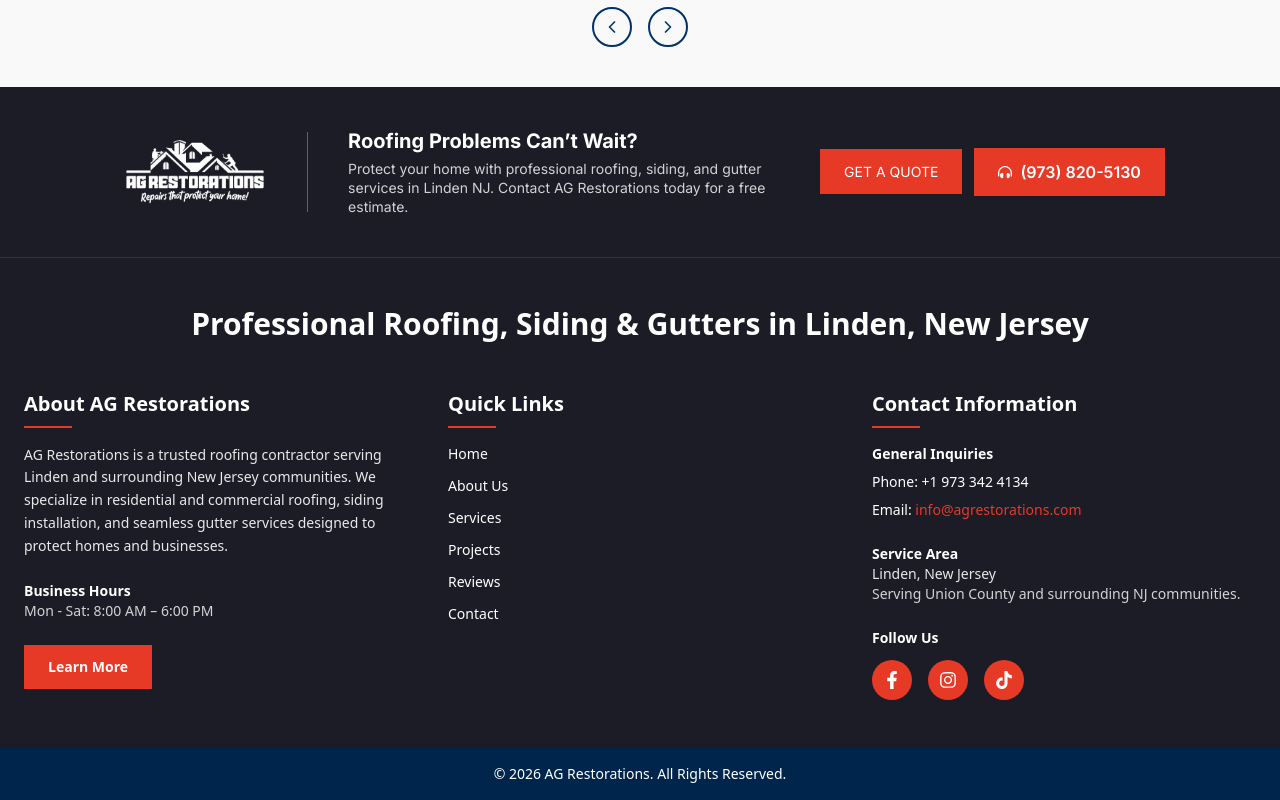
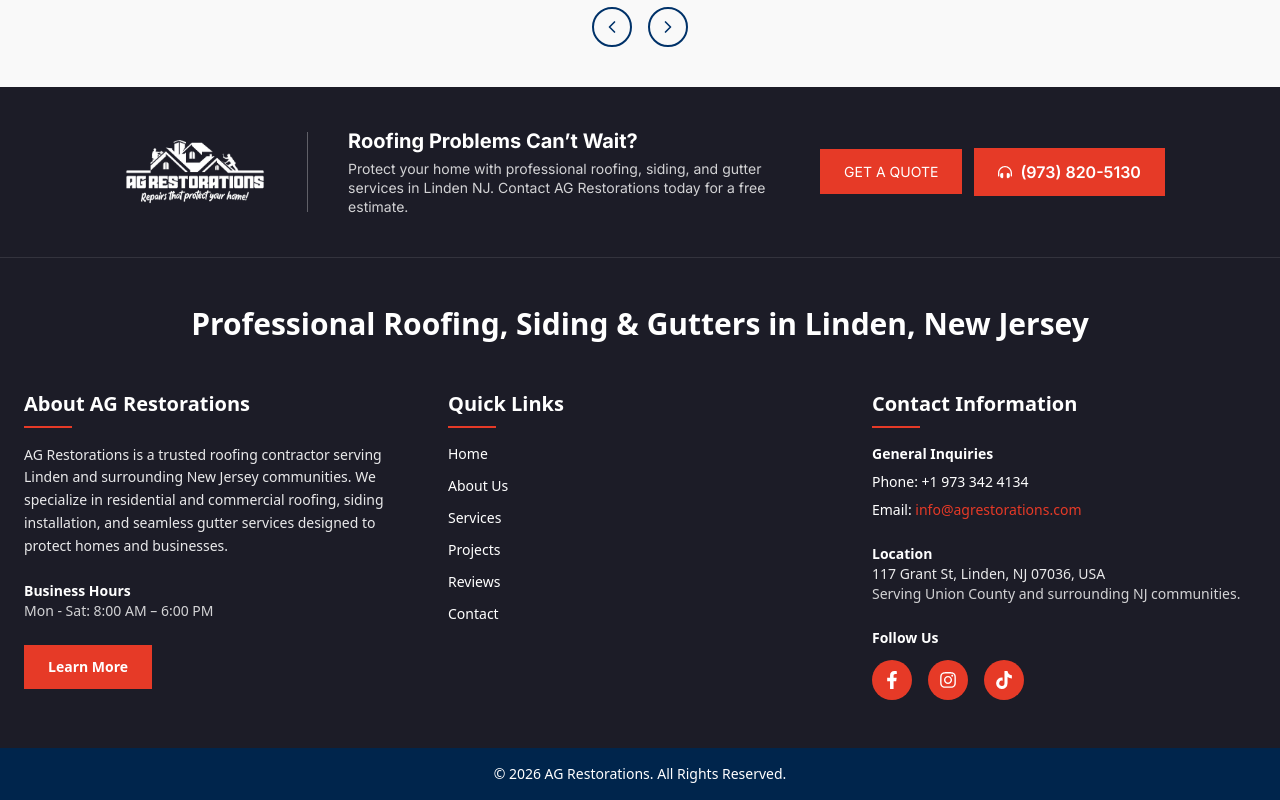
Before and after one commit to compumaxhosting/AG-restorations, a Next.js app: page / in a window 1280 px wide. Shown: the part 5849-6649 px from the top of the page. Built offline with nearby package versions, Linux system fonts and the light colour scheme.

Commit message:
locatioin

```diff
--- a/src/components/Footer.tsx
+++ b/src/components/Footer.tsx
@@ -137,8 +137,18 @@
           </p>
 
           <div className="mt-6">
-            <p className="font-semibold">Service Area</p>
-            <p className="text-white/90">Linden, New Jersey</p>
+            <p className="font-semibold">Location</p>
+
+            <a
+              href="https://maps.google.com/?q=117+Grant+St,+Linden,+NJ+07036"
+              target="_blank"
+              rel="noopener noreferrer"
+              className="text-white/90 hover:underline"
+              aria-label="View AG Restorations location on Google Maps"
+            >
+              117 Grant St, Linden, NJ 07036, USA
+            </a>
+
             <p className="text-white/80">
               Serving Union County and surrounding NJ communities.
             </p>
```
